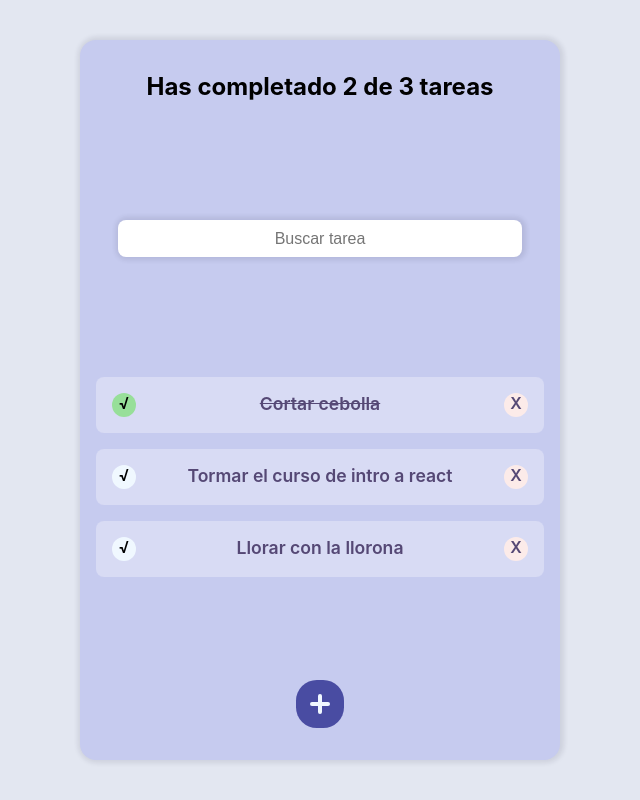
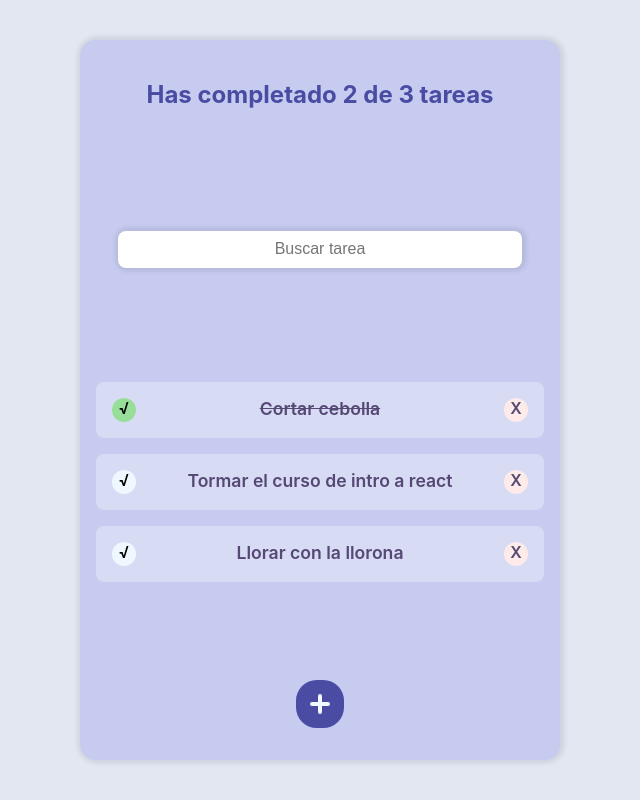
Before and after one commit to emazou/todo-app, a React (Create React App) app: page / in a window 1280 px wide. Shown: the whole page, without its empty margins (320-960 px from the left). Built offline with nearby package versions, Linux system fonts and the light colour scheme; the HTML template or start-up script is replaced by a standard one.

Commit message:
imported styles and created classname

```diff
--- a/src/components/TodoCounter.js
+++ b/src/components/TodoCounter.js
@@ -3,7 +3,7 @@ import '../styles/TodoCounter.css'
 export default function TodoCounter() {
   return (
     <>
-      <h2 className='TodoCounter-title'>Has completado 2 de 3 tareas</h2>
+      <h2 className='TodoCounter'>Has completado 2 de 3 tareas</h2>
     </>
   );
 }
```
